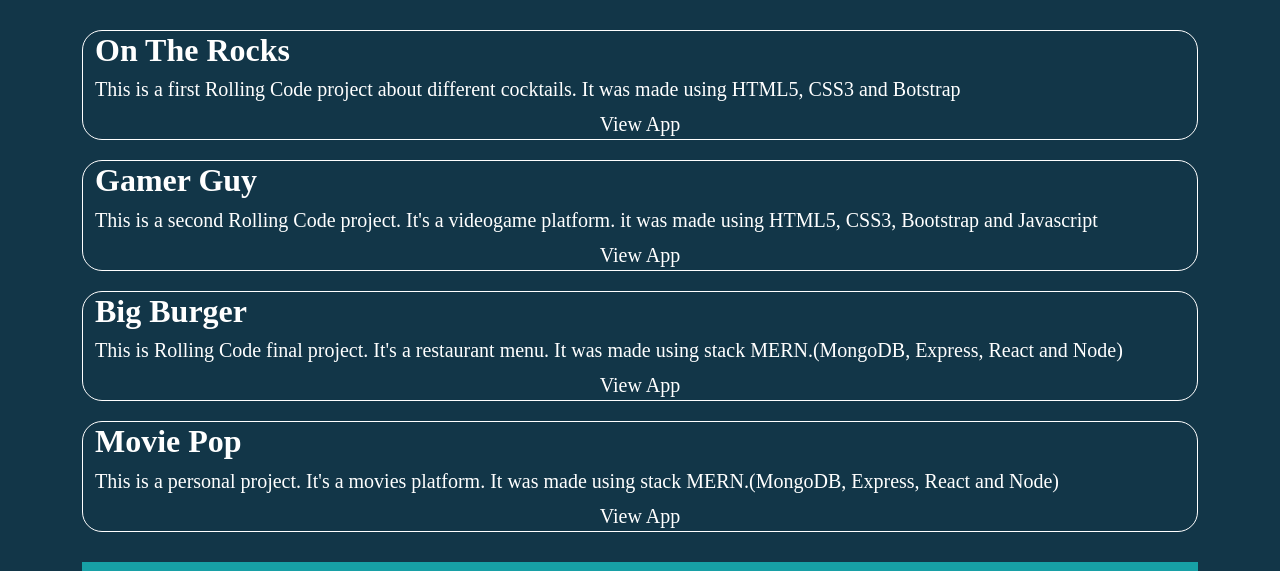
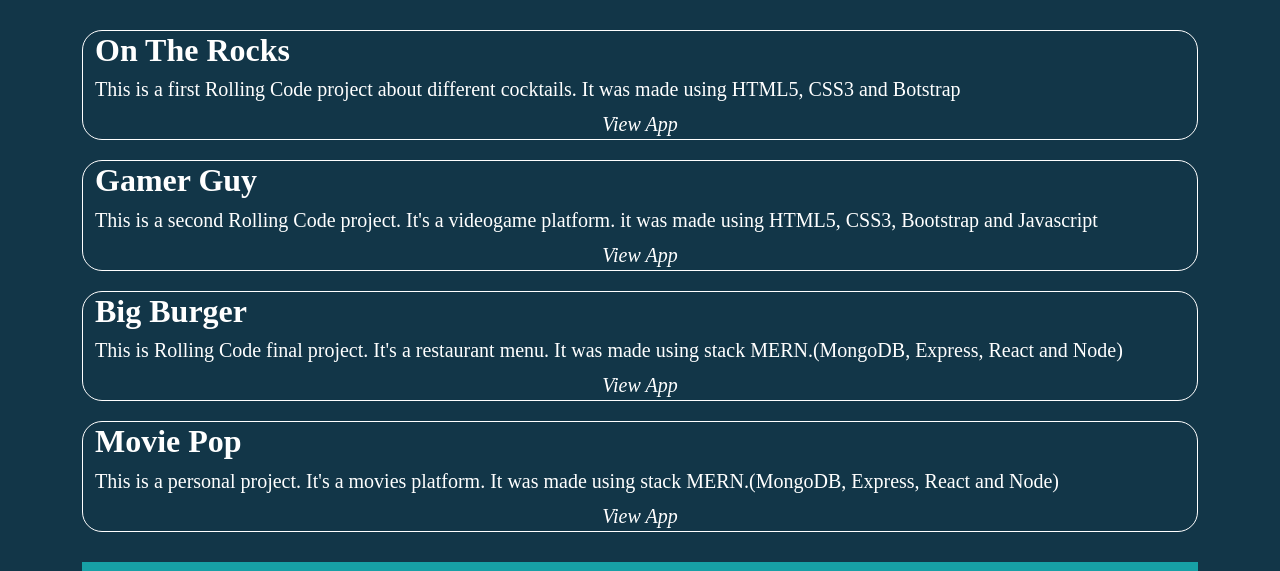
Before and after one commit to dante-sarmiento/Portfolio, a React (Create React App) app in the folder portfolio/: page / in a window 1280 px wide. Shown: the part 1635-2206 px from the top of the page. Built offline with nearby package versions, Linux system fonts and the light colour scheme.

Commit message:
estilos del boton view app

```diff
--- a/portfolio/src/components/Projects/Projects.jsx
+++ b/portfolio/src/components/Projects/Projects.jsx
@@ -12,28 +12,28 @@ export const Projects = () => {
                         <h2><b>On The Rocks</b></h2>
                         <h5>This is a first Rolling Code project about different cocktails. It was made using HTML5, CSS3 and Botstrap </h5>
                         <div className='linki'>
-                            <a className='linkss' href="https://ontherocks1.netlify.app/">View App</a>
+                            <a className='linkss' href="https://ontherocks1.netlify.app/"><em>View App</em></a>
                         </div>
                     </div>
                     <div className='container proj'>
                         <h2><b>Gamer Guy</b></h2>
                         <h5>This is a second Rolling Code project. It's a videogame platform. it was made using HTML5, CSS3, Bootstrap and Javascript</h5>
                         <div className='linki'>
-                            <a className='linkss' href="https://gamerguy.netlify.app/pages/login/login.html">View App</a>
+                            <a className='linkss' href="https://gamerguy.netlify.app/pages/login/login.html"><em>View App</em></a>
                         </div>
                     </div>
                     <div className='container proj'>
                         <h2><b>Big Burger</b></h2>
                         <h5>This is Rolling Code final project. It's a restaurant menu. It was made using stack MERN.(MongoDB, Express, React and Node)</h5>
                         <div className='linki'>
-                            <a className='linkss' href="https://bigburger-front.herokuapp.com">View App</a>
+                            <a className='linkss' href="https://bigburger-front.herokuapp.com"><em>View App</em></a>
                         </div>
                     </div>
                     <div className='container proj'>
                         <h2><b>Movie Pop</b></h2>
                         <h5>This is a personal project. It's a movies platform. It was made using stack MERN.(MongoDB, Express, React and Node) </h5>
                         <div className='linki'>
-                            <a className='linkss' href="https://app-moviepop-fronted.herokuapp.com">View App</a>
+                            <a className='linkss' href="https://app-moviepop-fronted.herokuapp.com"><em>View App</em></a>
                         </div>
 
                     </div>
```
